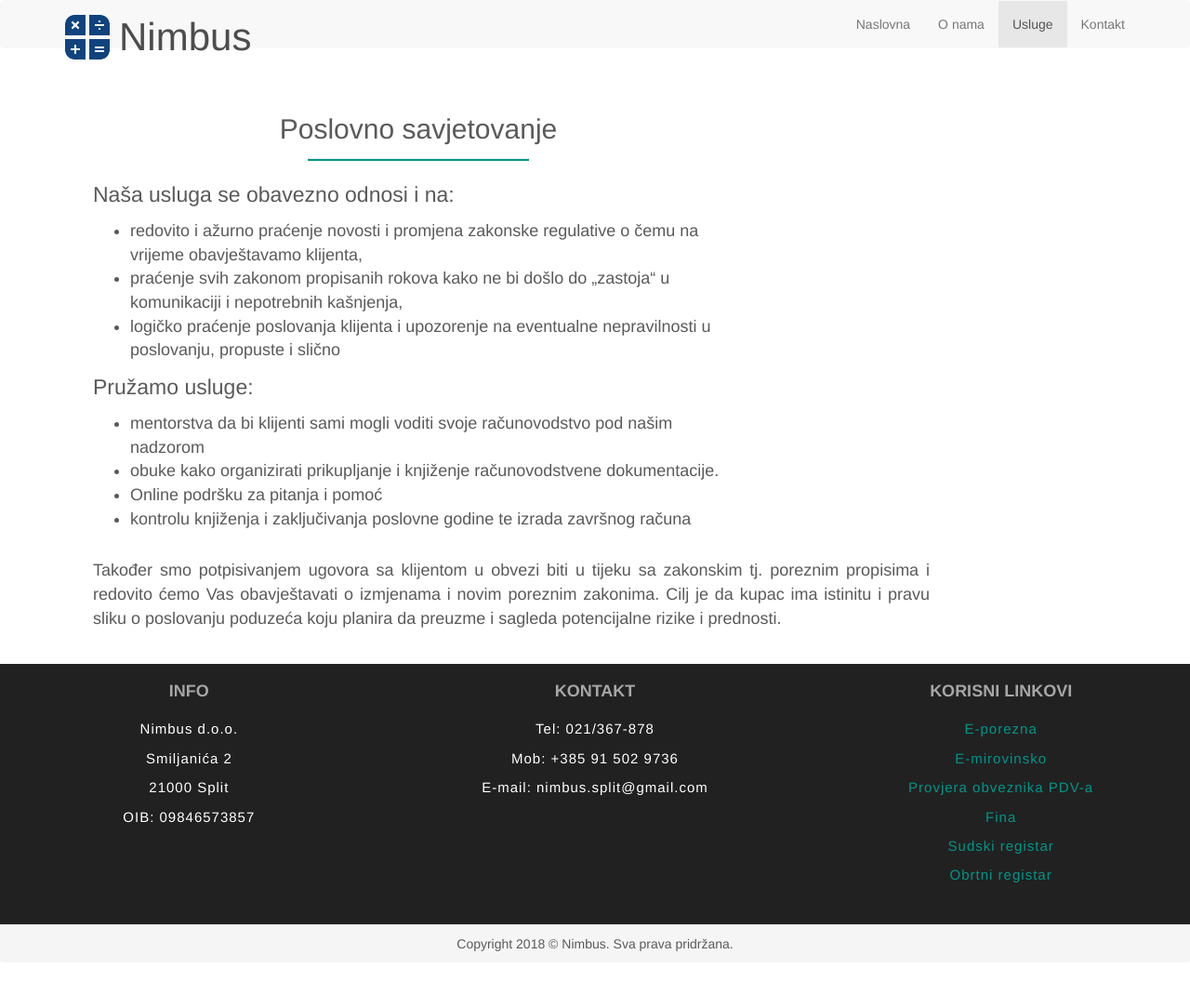
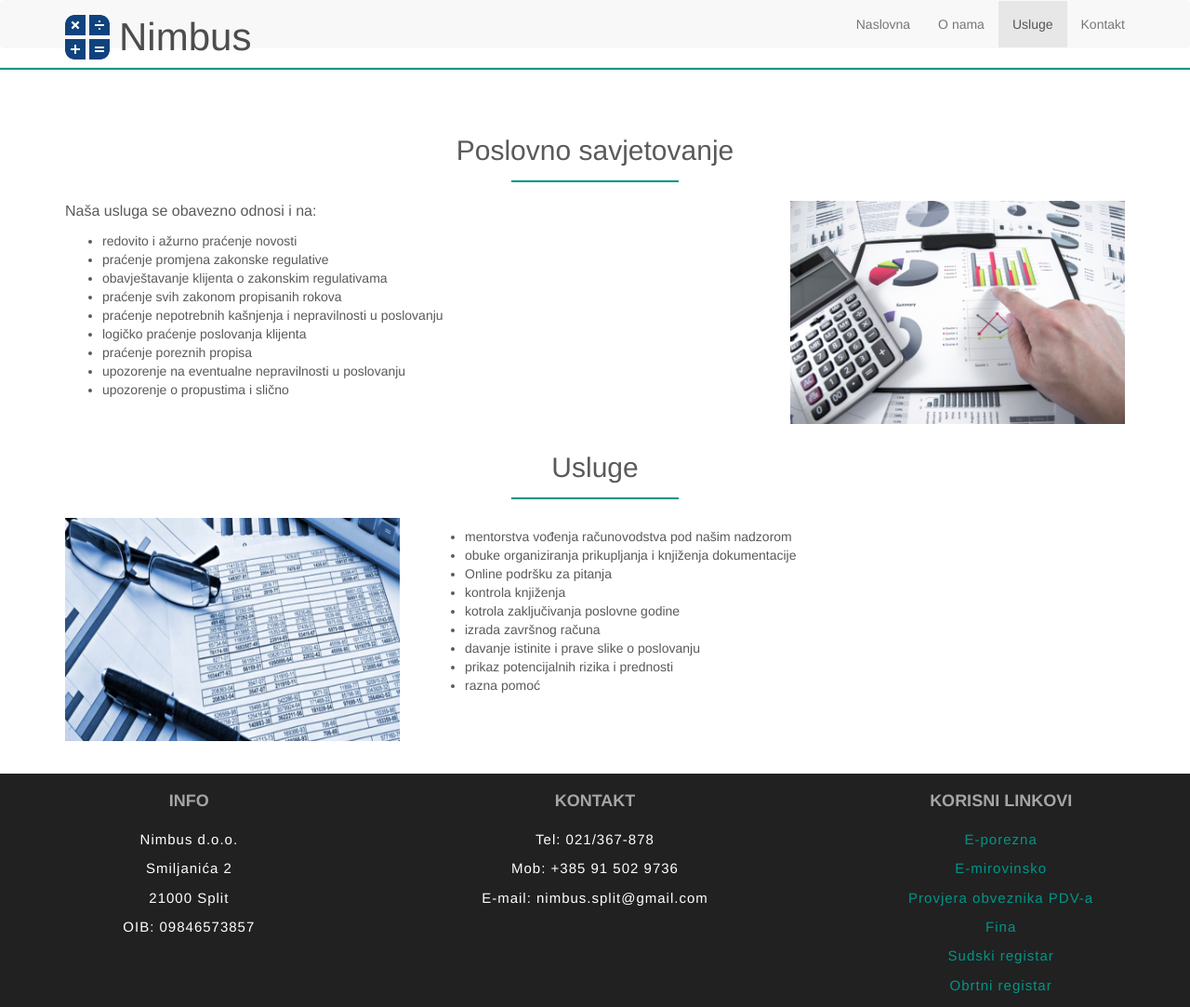
Before and after one commit to Smiljanica2/NIMBUS_WEB, a plain HTML site: page poslovno_savjetovanje.html in a window 1280 px wide. Shown: the top 1083 px of the page at 93% size. Before the commit the page ends 1035 px from the top, so only its background shows below. Drawn offline with nearby package versions, Linux system fonts and the light colour scheme.

Commit message:
Zavrsetak weba
crte i usluge

```diff
--- a/css/carousel.css
+++ b/css/carousel.css
@@ -84,6 +84,12 @@ body {
 
 .featurette-divider {
   margin: 5px 0; /* Space out the Bootstrap <hr> more */
+  background-color: #009688;
+  height: 2px;
+  margin-top: 15px;
+  margin-bottom: 20px;
+
+
 }
 
 /* Thin out the marketing headings */
--- a/css/style.css
+++ b/css/style.css
@@ -10,7 +10,8 @@ html, body {
 }
 .navbar {
     min-height: 100px;
-    border: none;
+
+
 }
 .navbar-default {
     background-color: #f8f8f8;
@@ -31,11 +32,14 @@ html, body {
 }
 .navbar {
     border-radius: 4px;
+
+
 }
 .navbar {
     position: relative;
     min-height: 50px;
-    margin-bottom: 20px;
+
+
     border: 1px solid transparent;
 }
 
@@ -203,6 +207,8 @@ font-weight: 200;
 /*O NAMA*/
 .o-nama {
   padding-top: 30px;
+
+
 }
 
 p {
@@ -242,7 +248,7 @@ h2 {
   .btn-link {
     width: 90%;
     padding: 30px 0;
-    font-size: 22px;
+    font-size:  22px;
     margin: 10px 0;
   }
 
--- a/poslovno_savjetovanje.html
+++ b/poslovno_savjetovanje.html
@@ -75,51 +75,109 @@
       </nav>
 
 
-
      <!-- ==== TEKST ==== -->
 
-     <div class="container usluge">
-          <div class="col-lg-8 col-md-8">
-
-
-         <!-- Druga -->
+     <!--KOPIRANO-->
+     <hr class="featurette-divider">
+       <div class="container o-nama">
          <div class="row naslov">
-           <div class="col-lg-8 col-lg-offset-2 col-md-8 col-md-offset-2">
+           <div class="col-lg-4 col-lg-offset-4 col-md-4 col-md-offset-4">
              <h2>Poslovno savjetovanje</h2>
              <hr>
            </div>
          </div>
-
-         <div class="rops">
-           <div class="col-lg-12 col-md-12">
+         <div class="row">
+           <div class="col-lg-8 col-md-8">
              <p>Naša usluga se obavezno odnosi i na:
                <ul>
-                 <li>redovito i ažurno praćenje  novosti i promjena zakonske regulative o čemu  na vrijeme obavještavamo klijenta,</li>
-                 <li>praćenje  svih zakonom propisanih rokova kako ne bi došlo do „zastoja“ u komunikaciji i nepotrebnih kašnjenja,</li>
-                 <li>logičko praćenje  poslovanja klijenta i  upozorenje na eventualne nepravilnosti u poslovanju, propuste i slično</li>
+                 <li>redovito i ažurno praćenje novosti</li>
+                 <li>praćenje promjena zakonske regulative</li>
+                 <li>obavještavanje klijenta o zakonskim regulativama</li>
+                 <li>praćenje svih zakonom propisanih rokova</li>
+                 <li>praćenje nepotrebnih kašnjenja i nepravilnosti u poslovanju</li>
+                 <li>logičko praćenje poslovanja klijenta</li>
+                 <li>praćenje poreznih propisa</li>
+                <li>upozorenje na eventualne nepravilnosti u poslovanju</li>
+                <li>upozorenje o propustima i slično</li>
                </ul>
              </p>
 
-             <p>Pružamo usluge:
+             </div>
+           <div class="col-lg-4 col-md-4">
+             <p>
+               <img src="images/img-11.jpg" class="img-responsive" alt="Nimbus - knjigovodstvene i računovodstvene usluge" />
+             </p>
+           </div>
+         </div>
+
+         <div class="row naslov">
+           <div class="col-lg-4 col-lg-offset-4 col-md-4 col-md-offset-4">
+             <h2>Usluge</h2>
+             <hr>
+           </div>
+         </div>
+
+         <div class="row drugi">
+           <div class="col-lg-4 col-md-4">
+             <p>
+               <img src="images/img-12.jpg" class="img-responsive" alt="Nimbus - knjigovodstvene i računovodstvene usluge" />
+             </p>
+           </div>
+           <div class="col-lg-8 col-md-8">
+
+
+             <p>
                <ul>
-                 <li>mentorstva da bi klijenti sami mogli voditi svoje računovodstvo pod našim nadzorom</li>
-                 <li>obuke kako organizirati prikupljanje i knjiženje računovodstvene dokumentacije.</li>
-                 <li>Online podršku za pitanja i pomoć</li>
-                 <li>kontrolu knjiženja i zaključivanja poslovne godine te izrada završnog računa</li>
+                 <li>mentorstva vođenja računovodstva pod našim nadzorom</li>
+                 <li>obuke organiziranja prikupljanja i knjiženja dokumentacije</li>
+                 <li>Online podršku za pitanja</li>
+                 <li>kontrola knjiženja</li>
+                 <li>kotrola zaključivanja poslovne godine</li>
+                 <li>izrada završnog računa</li>
+                 <li>davanje istinite i prave slike o poslovanju</li>
+                 <li>prikaz potencijalnih rizika i prednosti</li>
+                 <li>razna pomoć</li>
                </ul>
              </p>
-</br>
-<div class="ropso">
-<p> Također smo potpisivanjem ugovora sa klijentom u obvezi biti u tijeku sa zakonskim tj. poreznim propisima
-  i redovito ćemo Vas obavještavati o izmjenama i novim poreznim zakonima. Cilj je da kupac ima istinitu i
-  pravu sliku o poslovanju poduzeća koju planira da preuzme i sagleda potencijalne rizike i prednosti.</p>
+
+
+
+
            </div>
+
+         </br>
+
          </div>
-         </div>
+
        </div>
-       <!-- col-lg-8 -->
-     </div>
-     <!-- /container -->
+       <!-- #content -->
+
+
+
+
+
+
+
+
+
+
+
+
+
+
+
+
+
+
+
+
+
+
+
+
+
+
+
 
 
 
```
Also changed, not shown: index.html (+2 -4 lines), knjigovodstvo.html (+46 -11 lines), o_nama.html (+1 -1 lines), place.html (+73 -17 lines), images/img-10.jpg (added), images/img-11.jpg (added), images/img-12.jpg (added), images/img-7.jpg (added), images/img-8.jpg (added), images/img-9.jpg (added), images/nezino4.jpg (deleted), images/njezino4.jpg (deleted), images/njezino5.jpg (deleted), images/zamjena-2.jpg (deleted).
